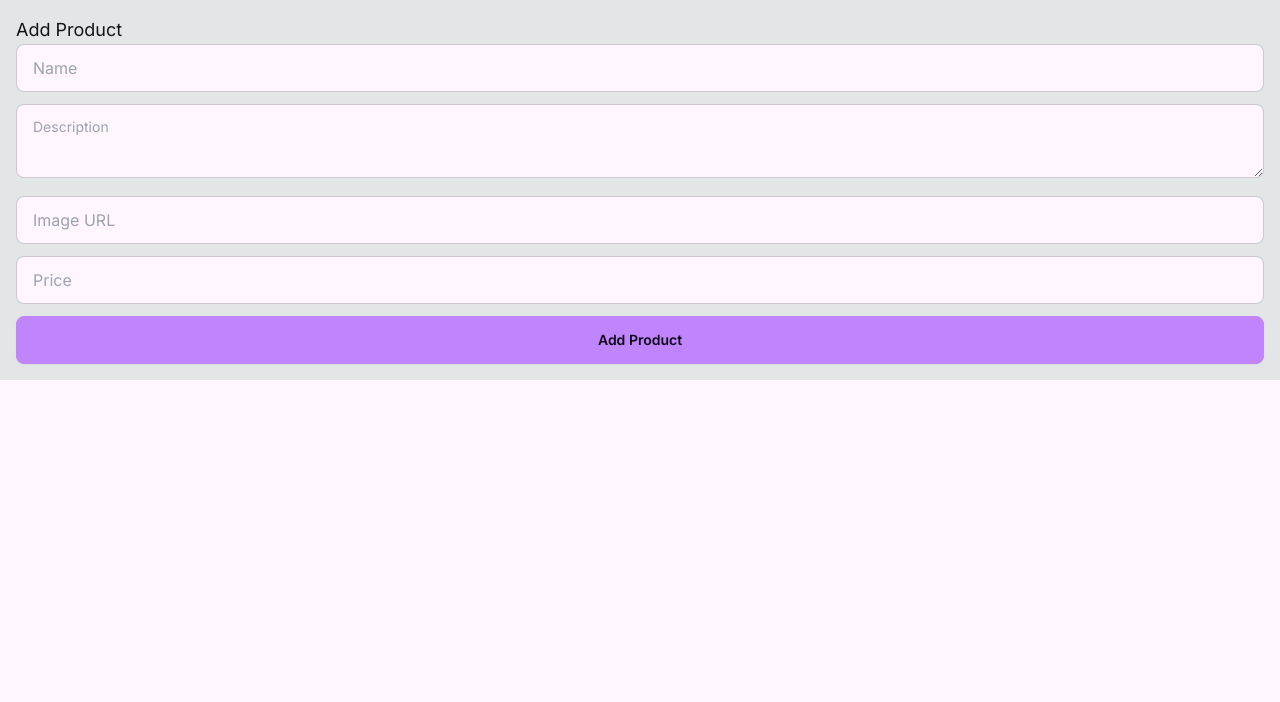
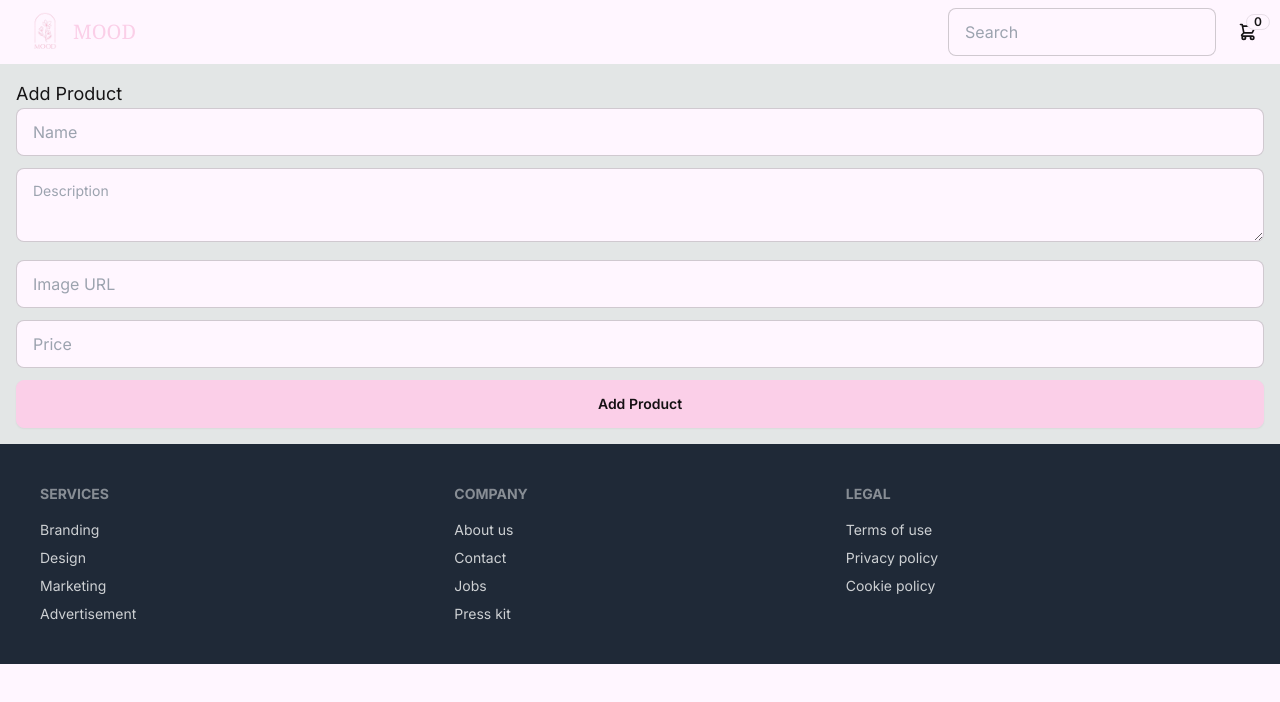
Before and after one commit to TzungHaoTuan/ecommerce, a Next.js app: page /add-product in a window 1280 px wide. Shown: the top 702 px of the page. Built offline with nearby package versions, Linux system fonts and the light colour scheme; no server answers.

Commit message:
Add Navbar and Footer

```diff
--- /dev/null
+++ b/src/app/Footer.tsx
@@ -0,0 +1,28 @@
+export default function Footer() {
+  return (
+    <footer className="bg-neutral p-10 text-neutral-content">
+      <div className="footer m-auto max-w-7xl">
+        <div>
+          <span className="footer-title">Services</span>
+          <a className="link-hover link">Branding</a>
+          <a className="link-hover link">Design</a>
+          <a className="link-hover link">Marketing</a>
+          <a className="link-hover link">Advertisement</a>
+        </div>
+        <div>
+          <span className="footer-title">Company</span>
+          <a className="link-hover link">About us</a>
+          <a className="link-hover link">Contact</a>
+          <a className="link-hover link">Jobs</a>
+          <a className="link-hover link">Press kit</a>
+        </div>
+        <div>
+          <span className="footer-title">Legal</span>
+          <a className="link-hover link">Terms of use</a>
+          <a className="link-hover link">Privacy policy</a>
+          <a className="link-hover link">Cookie policy</a>
+        </div>
+      </div>
+    </footer>
+  );
+}
--- /dev/null
+++ b/src/app/Navbar/Navbar.tsx
@@ -0,0 +1,48 @@
+import Link from "next/link";
+import Image from "next/image";
+import React from "react";
+import logo from "@/assets/ecommerce_logo.png";
+import { redirect } from "next/navigation";
+import { getCart } from "@/lib/db/cart";
+import ShoppingCartButton from "./ShoppingCartButton";
+
+async function searchProducts(formData: FormData) {
+  "use server";
+
+  const searchQuery = formData.get("searchQuery")?.toString();
+
+  if (searchQuery) {
+    redirect("/search?query=" + searchQuery);
+  }
+}
+
+export default async function Navbar() {
+  const cart = await getCart();
+  return (
+    <div className="bg-base-100">
+      <div className="navbar max-w-7xl m-auto flex-col sm:flex-row gap-4">
+        <div className="flex-1">
+          <Link
+            href="/"
+            className="btn btn-ghost hover:bg-purple-50 hover:saturate-200 hover:brightness-95 text-xl font-serif font-thin text-primary normal-case"
+          >
+            <Image src={logo} alt="Mood logo" width={40} height={40} />
+            MOOD
+          </Link>
+        </div>
+        <div className="flex-none gap-2">
+          <form action={searchProducts}>
+            <div className="form-control">
+              <input
+                name="searchQuery"
+                placeholder="Search"
+                className="input input-bordered w-full min-w-[100px]"
+              ></input>
+            </div>
+          </form>
+          <ShoppingCartButton cart={cart} />
+        </div>
+      </div>
+    </div>
+  );
+}
--- /dev/null
+++ b/src/app/Navbar/ShoppingCartButton.tsx
@@ -0,0 +1,62 @@
+"use client";
+import { ShoppingCart } from "@/lib/db/cart";
+import { formatPrice } from "@/lib/db/format";
+import Link from "next/link";
+
+interface ShoppingCartButtonProps {
+  cart: ShoppingCart | null;
+}
+
+export default function ShoppingCartButton({ cart }: ShoppingCartButtonProps) {
+  function closeDropdown() {
+    const elem = document.activeElement as HTMLElement;
+    if (elem) {
+      elem.blur();
+    }
+  }
+  return (
+    <div className="dropdown dropdown-end">
+      <label tabIndex={0} className="btn btn-circle btn-ghost">
+        <div className="indicator">
+          <svg
+            xmlns="http://www.w3.org/2000/svg"
+            className="h-5 w-5"
+            fill="none"
+            viewBox="0 0 24 24"
+            stroke="currentColor"
+          >
+            <path
+              strokeLinecap="round"
+              strokeLinejoin="round"
+              strokeWidth="2"
+              d="M3 3h2l.4 2M7 13h10l4-8H5.4M7 13L5.4 5M7 13l-2.293 2.293c-.63.63-.184 1.707.707 1.707H17m0 0a2 2 0 100 4 2 2 0 000-4zm-8 2a2 2 0 11-4 0 2 2 0 014 0z"
+            />
+          </svg>
+          <span className="badge badge-sm indicator-item">
+            {cart?.size || 0}
+          </span>
+        </div>
+      </label>
+      <div
+        tabIndex={0}
+        className="card dropdown-content card-compact mt-3 w-52 bg-base-100 shadow z-30"
+      >
+        <div className="card-body">
+          <span className="text-lg font-bold">{cart?.size || 0} Items</span>
+          <span className="text-info">
+            Subtotal: {formatPrice(cart?.subtotal || 0)}
+          </span>
+          <div>
+            <Link
+              href="/cart"
+              className="btn btn-primary btn-block"
+              onClick={closeDropdown}
+            >
+              View Cart
+            </Link>
+          </div>
+        </div>
+      </div>
+    </div>
+  );
+}
--- a/src/app/layout.tsx
+++ b/src/app/layout.tsx
@@ -1,6 +1,8 @@
 import type { Metadata } from "next";
 import { Inter } from "next/font/google";
 import "./globals.css";
+import Navbar from "./Navbar/Navbar";
+import Footer from "./Footer";
 
 const inter = Inter({ subsets: ["latin"] });
 
@@ -17,7 +19,9 @@
   return (
     <html lang="en">
       <body className={inter.className}>
+        <Navbar />
         <main className="p-4 max-w-7xl m-auto min-w-[300px]">{children}</main>
+        <Footer />
       </body>
     </html>
   );
--- /dev/null
+++ b/src/app/products/[id]/AddToCartButton.tsx
@@ -0,0 +1,52 @@
+"use client";
+
+import { useTransition, useState } from "react";
+
+interface AddToCartButtonProps {
+  productId: string;
+  incrementProductQuantity: (productId: string) => Promise<void>;
+}
+
+export default function AddToCartButton({
+  productId,
+  incrementProductQuantity,
+}: AddToCartButtonProps) {
+  const [isPending, startTransition] = useTransition();
+  const [success, setSuccess] = useState(false);
+  return (
+    <div className="flex items-center gap-2">
+      <button
+        className="btn btn-primary"
+        onClick={() => {
+          setSuccess(false);
+          startTransition(async () => {
+            await incrementProductQuantity(productId);
+            setSuccess(true);
+          });
+        }}
+      >
+        Add to Cart
+        <svg
+          xmlns="http://www.w3.org/2000/svg"
+          className="h-5 w-5"
+          fill="none"
+          viewBox="0 0 24 24"
+          stroke="currentColor"
+        >
+          <path
+            strokeLinecap="round"
+            strokeLinejoin="round"
+            strokeWidth="2"
+            d="M3 3h2l.4 2M7 13h10l4-8H5.4M7 13L5.4 5M7 13l-2.293 2.293c-.63.63-.184 1.707.707 1.707H17m0 0a2 2 0 100 4 2 2 0 000-4zm-8 2a2 2 0 11-4 0 2 2 0 014 0z"
+          />
+        </svg>
+      </button>
+      {isPending && (
+        <span className="loading loading-spinner loading-md"></span>
+      )}
+      {!isPending && success && (
+        <span className="text-success">Added to Cart.</span>
+      )}
+    </div>
+  );
+}
--- /dev/null
+++ b/src/app/products/[id]/actions.ts
@@ -0,0 +1,27 @@
+"use server"
+
+import { createCart, getCart } from "@/lib/db/cart"
+import prisma from "@/lib/db/prisma"
+import { revalidatePath } from "next/cache"
+
+export async function incrementProductQuantity(productId: string) {
+    const cart = (await getCart()) ?? (await createCart())
+    const articleInCart = cart.items.find(item => item.productId === productId)
+
+    if (articleInCart) {
+        await prisma.cartItem.update({
+            where: { id: articleInCart.id },
+            data: { quantity: { increment: 1 } }
+        })
+    } else {
+        await prisma.cartItem.create({
+            data: {
+                cartId: cart.id,
+                productId,
+                quantity: 1
+            }
+        })
+    }
+
+    revalidatePath("/product/[id]")
+}
--- a/src/app/products/[id]/page.tsx
+++ b/src/app/products/[id]/page.tsx
@@ -4,7 +4,8 @@
 import PriceTag from "@/components/PriceTag";
 import { cache } from "react";
 import { Metadata } from "next";
-
+import AddToCartButton from "./AddToCartButton";
+import { incrementProductQuantity } from "./actions";
 interface ProductPageProps {
   params: {
     id: string;
@@ -23,6 +24,7 @@
   const product = await getProduct(id);
 
   return {
+    metadataBase: new URL("http://localhost:3000"),
     title: product.name + " - Mood",
     description: product.description,
     openGraph: {
@@ -55,6 +57,10 @@
         <PriceTag price={product.price} className="mt-4" />
         <p className="py-6">{product.description}</p>
       </div>
+      <AddToCartButton
+        productId={product.id}
+        incrementProductQuantity={incrementProductQuantity}
+      />
     </div>
   );
 }
--- /dev/null
+++ b/src/lib/db/cart.ts
@@ -0,0 +1,48 @@
+import { cookies } from "next/dist/client/components/headers"
+import prisma from "./prisma"
+import { Prisma } from "@prisma/client"
+
+export type CartWithProducts = Prisma.CartGetPayload<{
+    include: { items: { include: { product: true } } }
+}>
+
+export type ShoppingCart = CartWithProducts & {
+    size: number,
+    subtotal: number
+}
+
+export async function getCart(): Promise<ShoppingCart | null> {
+    const localCartId = cookies().get("localCartId")?.value
+    const cart = localCartId ?
+        await prisma.cart.findUnique({
+            where: { id: localCartId },
+            include: { items: { include: { product: true } } }
+        })
+        : null
+
+    if (!cart) {
+        return null
+    }
+
+    return {
+        ...cart,
+        size: cart.items.reduce((acc, item) => acc + item.quantity, 0),
+        subtotal: cart.items.reduce((acc, item) => acc + item.quantity * item.product.price, 0)
+    }
+}
+
+export async function createCart(): Promise<ShoppingCart> {
+    const newCart = await prisma.cart.create({
+        data: {}
+    })
+
+    // needs encryption + secure settings
+    cookies().set("localCartId", newCart.id)
+
+    return {
+        ...newCart,
+        items: [],
+        size: 0,
+        subtotal: 0
+    }
+}
--- a/tailwind.config.ts
+++ b/tailwind.config.ts
@@ -20,8 +20,8 @@
     themes: [
       {
         mytheme: {
-          primary: "#c084fc",
-          secondary: "#0369a1",
+          primary: "#fbcfe8",
+          secondary: "#db2777",
           accent: "#00b9ba",
           neutral: "#1f2937",
           "base-100": "#fff6ff",
@@ -32,6 +32,7 @@
           body: {
             "background-color": "#e3e6e6",
           },
+          hover: "#ddd6fe",
         },
       },
     ],
```
Also changed, not shown: 1 other file (tests, documents, lock files or other folders).
